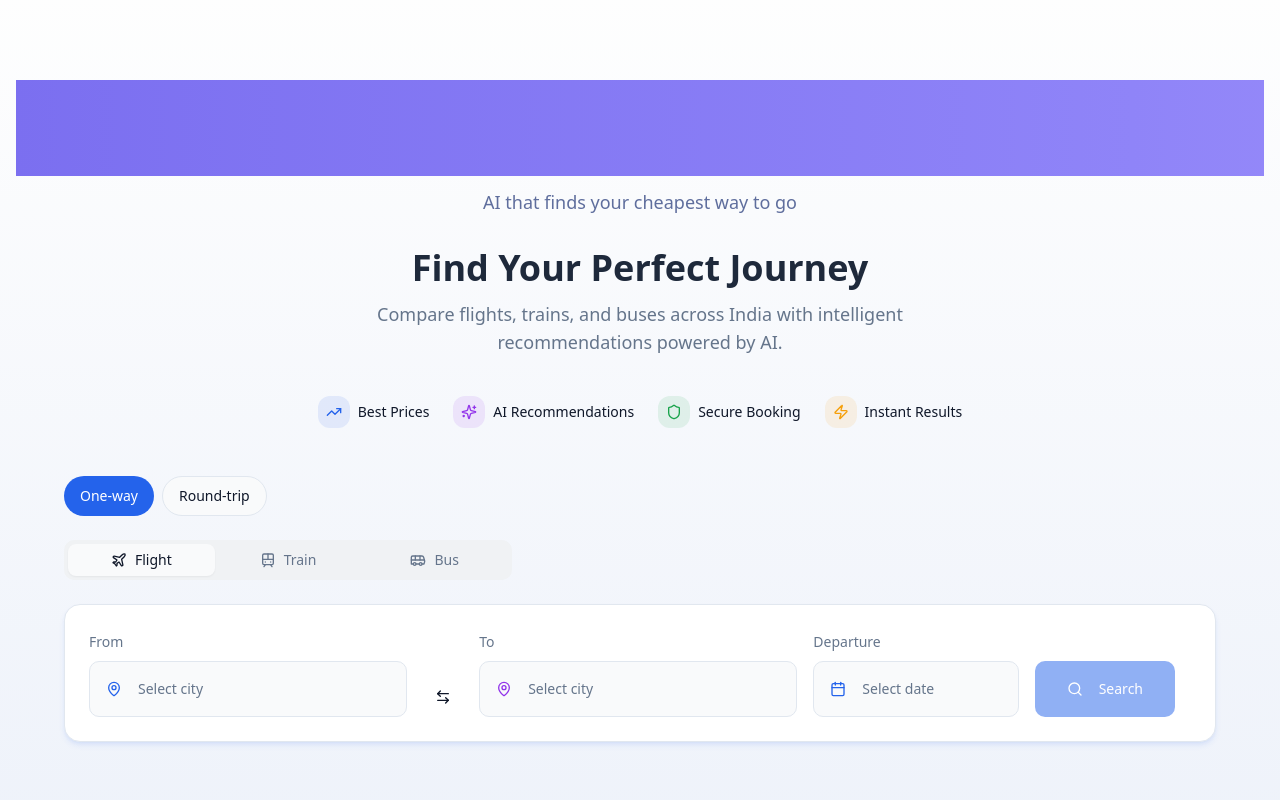
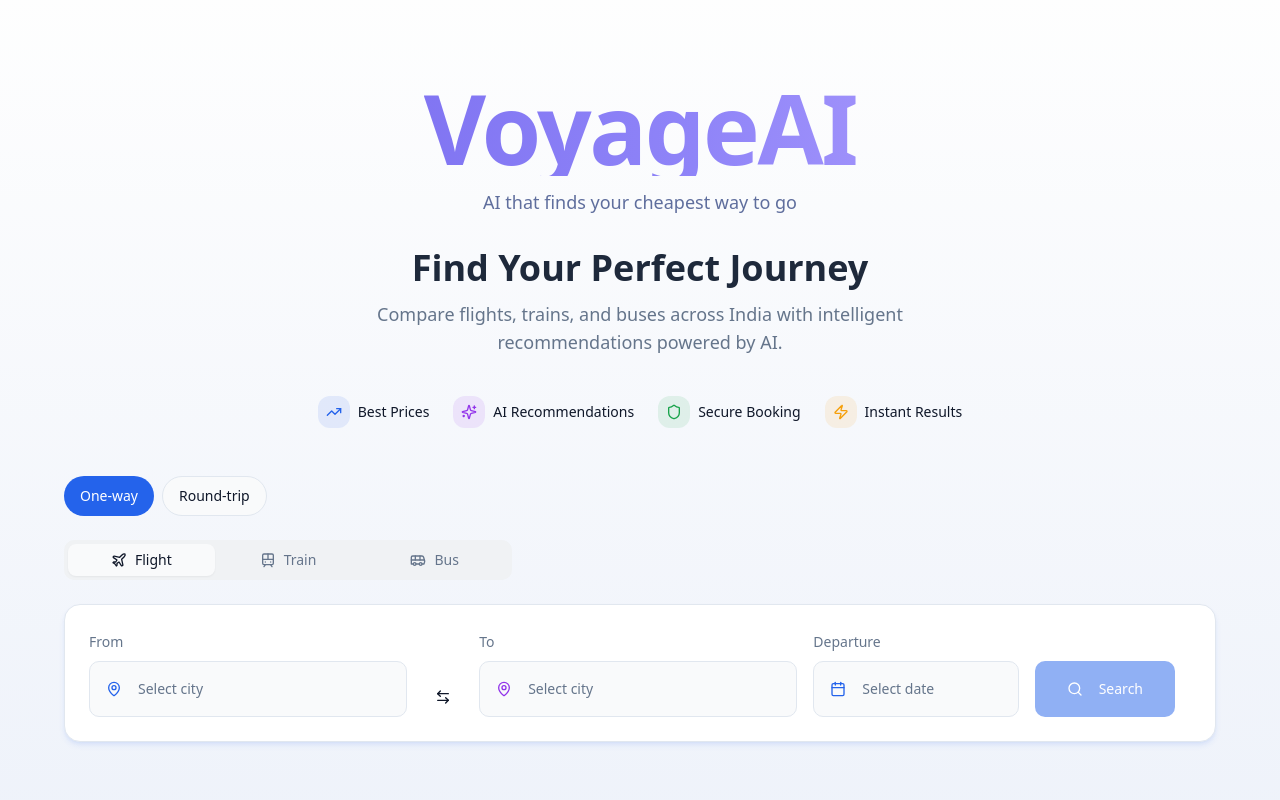
Before and after one commit to Sourish3605/VoyageAI--RL-PROJECT, a React (Vite) app: page / in a window 1280 px wide. Shown: the top 800 px of the page. Built offline with nearby package versions, Linux system fonts and the light colour scheme.

Commit message:
Update Index.tsx

```diff
--- a/src/pages/Index.tsx
+++ b/src/pages/Index.tsx
@@ -21,7 +21,7 @@ const Index = () => {
 
   return (
     <div className="min-h-screen bg-background">
-      {/* Inject keyframes for the gradient shimmer */}
+      {/* ✅ Keyframes for shimmer animation */}
       <style>{`
         @keyframes gradientShift {
           0% { background-position: 0% 50%; }
@@ -32,7 +32,7 @@ const Index = () => {
 
       {/* ================= HERO SECTION ================= */}
       <header className="relative overflow-hidden bg-gradient-to-b from-white/80 to-primary/5 border-b">
-        {/* Subtle SVG pattern background */}
+        {/* Subtle pattern */}
         <div
           className="absolute inset-0 opacity-30"
           style={{
@@ -44,17 +44,19 @@ const Index = () => {
           }}
         />
 
-        {/* Content */}
         <div className="container mx-auto px-4 py-20 relative">
           <div className="text-center mb-10">
-            {/* Brand Name with animated gradient shimmer */}
+            {/* ✅ Soft animated gradient logo text */}
             <h1
-              className="text-5xl md:text-7xl lg:text-8xl font-extrabold tracking-tight leading-tight bg-clip-text text-transparent"
+              className="text-5xl md:text-7xl lg:text-8xl font-extrabold tracking-tight leading-tight
+                         bg-clip-text text-transparent select-none inline-block"
               style={{
-                background:
+                backgroundImage:
                   'linear-gradient(90deg, #7B6FF0 0%, #8F84F8 45%, #B9A7FF 100%)',
                 backgroundSize: '200% 200%',
-                animation: 'gradientShift 6s ease infinite',
+                animation: 'gradientShift 8s ease infinite',
+                WebkitBackgroundClip: 'text',
+                WebkitTextFillColor: 'transparent',
               }}
             >
               VoyageAI
@@ -75,7 +77,7 @@ const Index = () => {
             </p>
           </div>
 
-          {/* Icons Row */}
+          {/* Feature Icons */}
           <div className="flex flex-wrap justify-center gap-6 text-sm mb-12">
             <div className="flex items-center gap-2">
               <div className="p-2 rounded-lg bg-primary/10">
@@ -108,7 +110,7 @@ const Index = () => {
         </div>
       </header>
 
-      {/* ================= SEARCH LOADING ================= */}
+      {/* ================= SEARCHING STATE ================= */}
       {isSearching && (
         <div className="container mx-auto px-4 py-20">
           <div className="text-center space-y-4">
@@ -130,7 +132,7 @@ const Index = () => {
         </div>
       )}
 
-      {/* ================= FEATURES SECTION (Default View) ================= */}
+      {/* ================= FEATURES SECTION ================= */}
       {!searchResults && !isSearching && (
         <div className="container mx-auto px-4 py-20">
           <div className="text-center mb-12">
```
